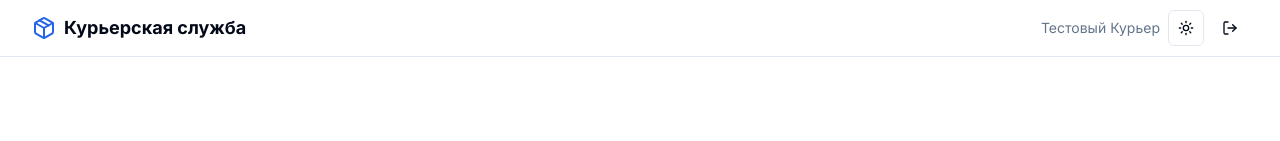
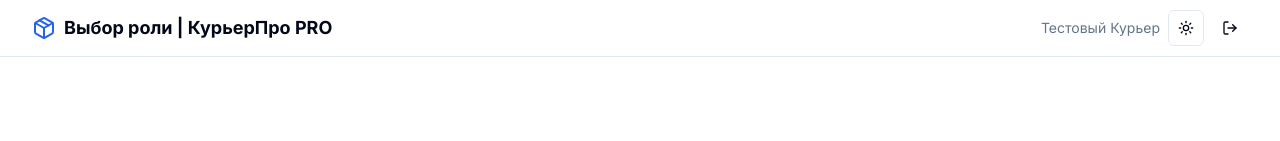
Before and after one commit to DolbaniyGoblin/sg-2accfb39-e787-4624-9b80-a336c9677ce9-1773084159, a Next.js app: page / in a window 1280 px wide. Shown: the top 141 px of the page. Built offline with nearby package versions, Linux system fonts and the light colour scheme.

Commit message:
fix(layout): Add optional title prop to LayoutProps

```diff
--- a/src/components/ui/Layout.tsx
+++ b/src/components/ui/Layout.tsx
@@ -24,9 +24,10 @@ import {
 
 interface LayoutProps {
   children: ReactNode;
+  title?: string;
 }
 
-export function Layout({ children }: LayoutProps) {
+export function Layout({ children, title }: LayoutProps) {
   const router = useRouter();
 
   // ВРЕМЕННЫЙ МОК-ПОЛЬЗОВАТЕЛЬ ДЛЯ ТЕСТИРОВАНИЯ
@@ -103,7 +104,7 @@ export function Layout({ children }: LayoutProps) {
             <Link href="/courier-dashboard" className="flex items-center gap-2">
               <Package className="h-6 w-6 text-primary" />
               <span className="font-bold text-lg hidden sm:inline-block">
-                Курьерская служба
+                {title || "Курьерская служба"}
               </span>
             </Link>
           </div>
```
